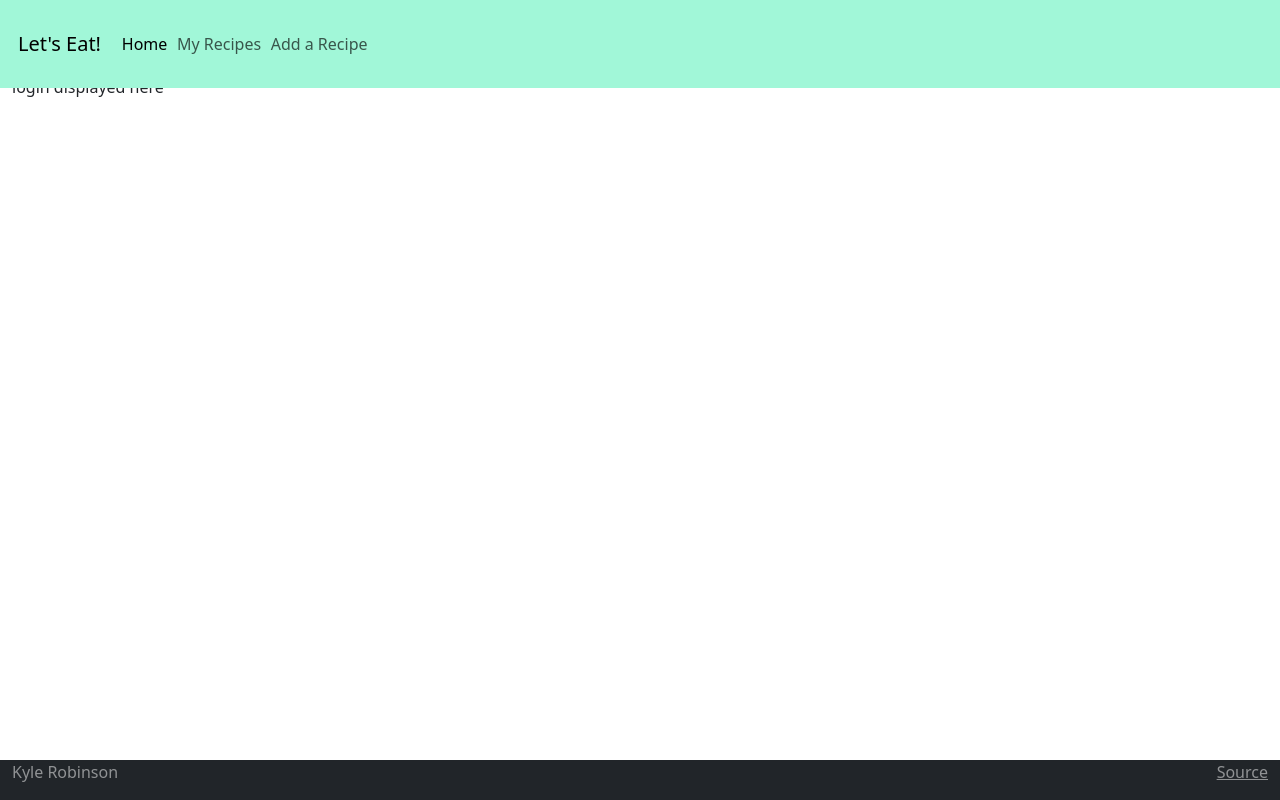
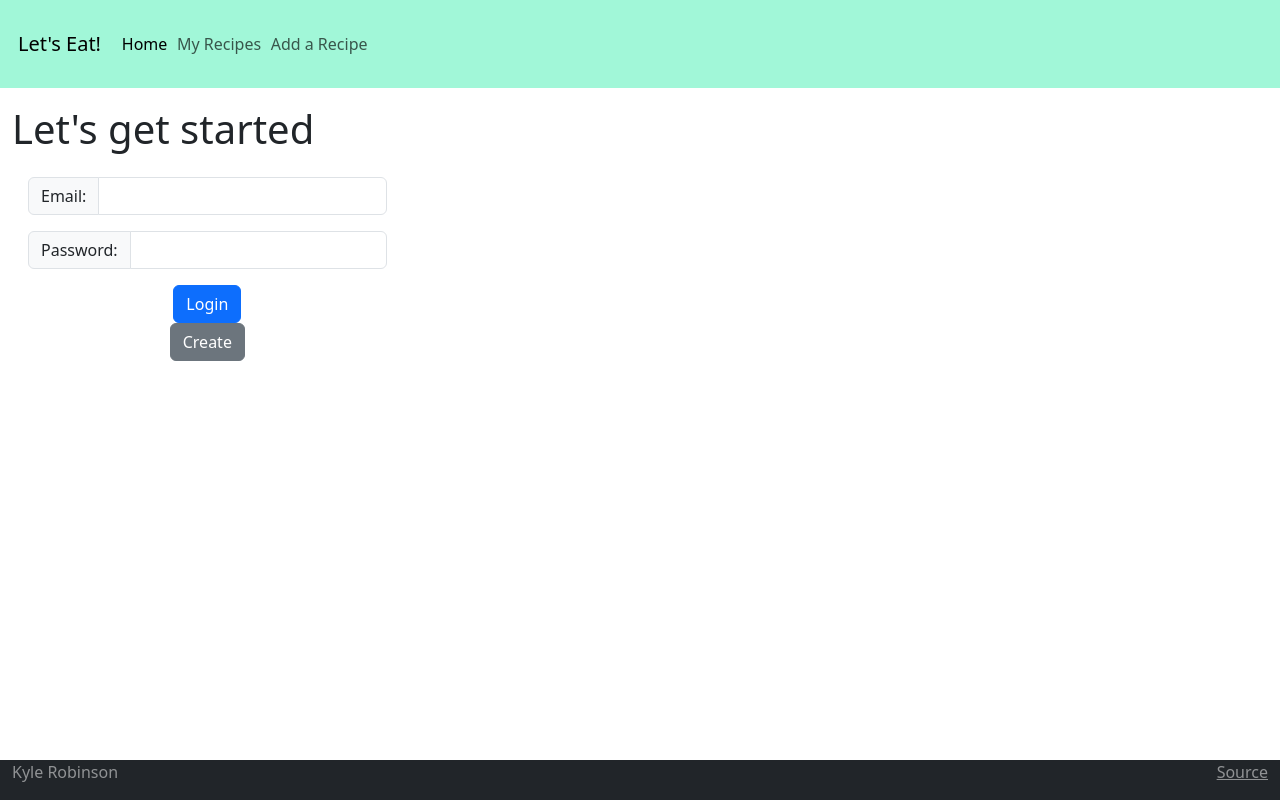
Before and after one commit to robinkyl002/cs260-startup, a React (Vite) app: page / in a window 1280 px wide. Built offline with nearby package versions, Linux system fonts and the light colour scheme.

Commit message:
copied main element code from login.html and put it into the return statement for the Login function

```diff
--- a/src/login/login.jsx
+++ b/src/login/login.jsx
@@ -1,9 +1,34 @@
-import React from 'react';
+import React from "react";
 
 export function Login() {
   return (
-    <main className='container-fluid bg-white text-center'>
-      <div>login displayed here</div>
+    <main class="container-fluid bg-white text-center">
+      <h1>Let's get started</h1>
+      <form method="get" action="recipes.html">
+        <div class="input-group mb-3">
+          <span class="input-group-text" id="email">
+            Email:
+          </span>
+          <input type="email" class="form-control" id="email" name="email" />
+        </div>
+        <div class="input-group mb-3">
+          <span class="input-group-text" id="password">
+            Password:
+          </span>
+          <input
+            type="text"
+            class="form-control"
+            aria-label="password"
+            aria-describedby="password"
+          />
+        </div>
+        <button type="submit" class="btn btn-primary">
+          Login
+        </button>
+        <button type="submit" class="btn btn-secondary">
+          Create
+        </button>
+      </form>
     </main>
   );
 }
```
